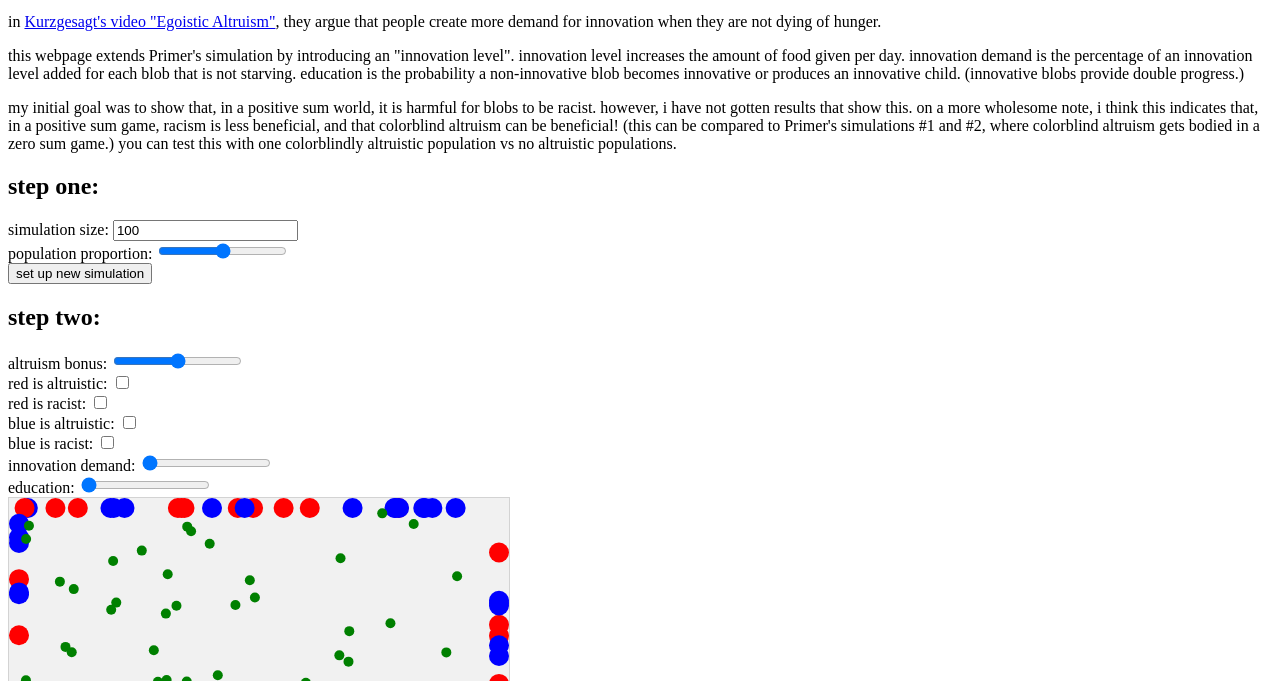
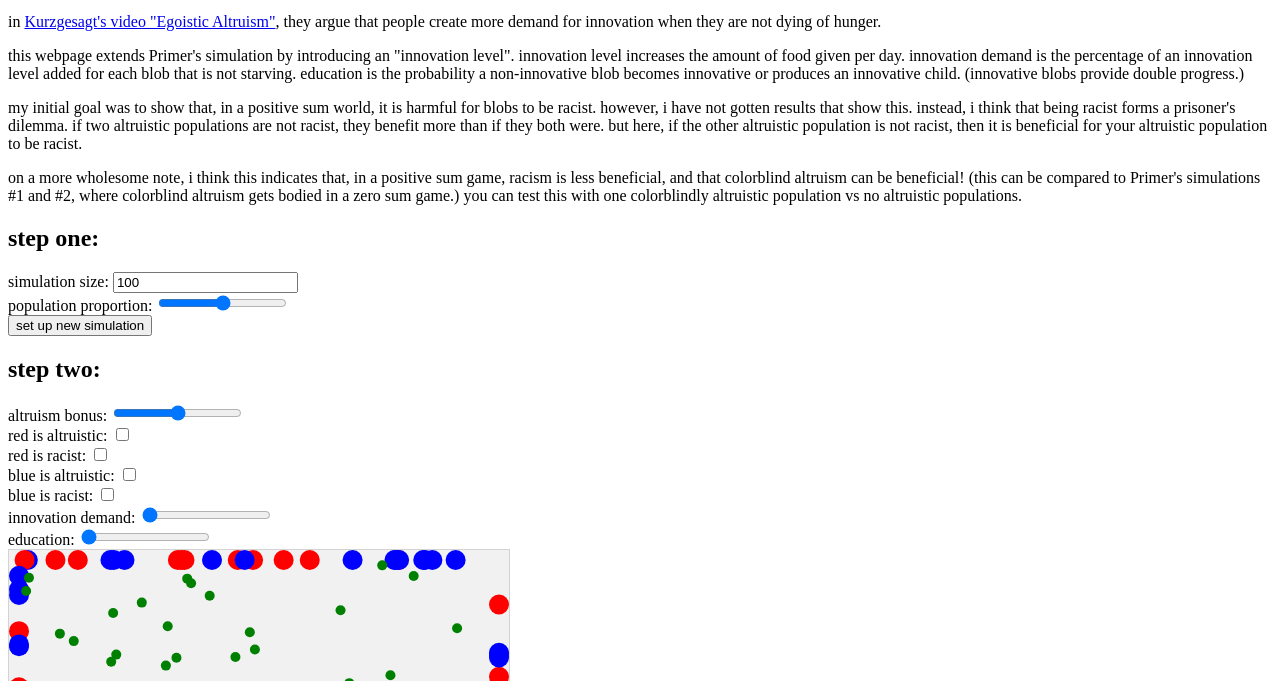
Before and after one commit to kc34/egoistic-altruism, a plain HTML site: page index.html in a window 1280 px wide. Shown: the part 119-800 px from the top of the page. Drawn offline with Linux system fonts and the light colour scheme.

Commit message:
Added prisoner's dilemma discussion

```diff
--- a/index.html
+++ b/index.html
@@ -31,6 +31,11 @@ education is the probability a non-innovative blob becomes innovative or produce
 <p>
 my initial goal was to show that, in a positive sum world, it is harmful for blobs to be racist.
 however, i have not gotten results that show this.
+instead, i think that being racist forms a prisoner's dilemma.
+if two altruistic populations are not racist, they benefit more than if they both were.
+but here, if the other altruistic population is not racist, then it is beneficial for your altruistic population to be racist.
+</p>
+<p>
 on a more wholesome note, i think this indicates that, in a positive sum game, racism is less beneficial, and that colorblind altruism can be beneficial!
 (this can be compared to Primer's simulations #1 and #2, where colorblind altruism gets bodied in a zero sum game.)
 you can test this with one colorblindly altruistic population vs no altruistic populations.
```
